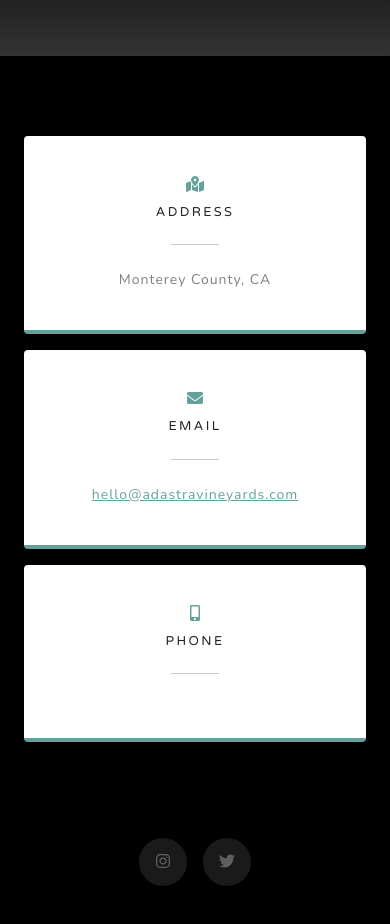
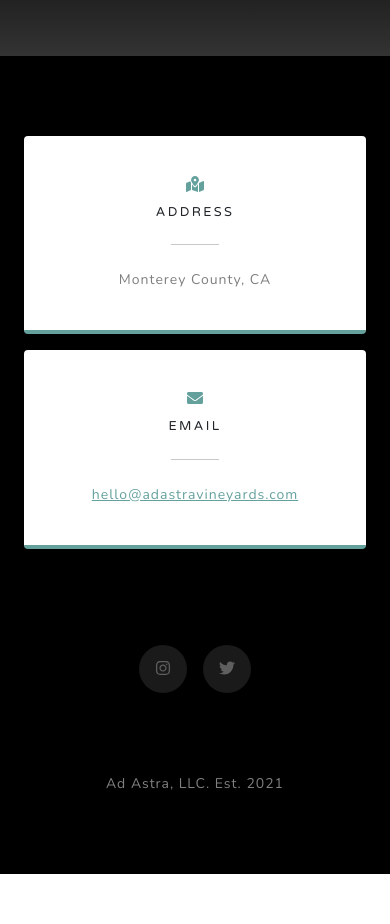
Before and after one commit to aveach/aveach.github.io, a plain HTML site: page index.html in a window 390 px wide. Shown: the part 980-1904 px from the top of the page. After the commit the page ends 1854 px from the top, so only its background shows below. Drawn offline with nearby package versions, Linux system fonts and the light colour scheme.

Commit message:
Remove phone number card and center the content

```diff
--- a/index.html
+++ b/index.html
@@ -130,7 +130,7 @@
         <!-- Contact-->
         <section class="contact-section bg-black" id="contact">
             <div class="container px-4 px-lg-5">
-                <div class="row gx-4 gx-lg-5">
+                <div class="row gx-4 gx-lg-5 justify-content-center">
                     <div class="col-md-4 mb-3 mb-md-0">
                         <div class="card py-4 h-100">
                             <div class="card-body text-center">
@@ -151,7 +151,7 @@
                             </div>
                         </div>
                     </div>
-                    <div class="col-md-4 mb-3 mb-md-0">
+                    <!-- <div class="col-md-4 mb-3 mb-md-0">
                         <div class="card py-4 h-100">
                             <div class="card-body text-center">
                                 <i class="fas fa-mobile-alt text-primary mb-2"></i>
@@ -160,7 +160,7 @@
                                 <div class="small text-black-50"></div>
                             </div>
                         </div>
-                    </div>
+                    </div> -->
                 </div>
                 <div class="social d-flex justify-content-center">
                     <!-- <a class="mx-2" href="#!"><i class="fab fa-facebook-f"></i></a>
```
